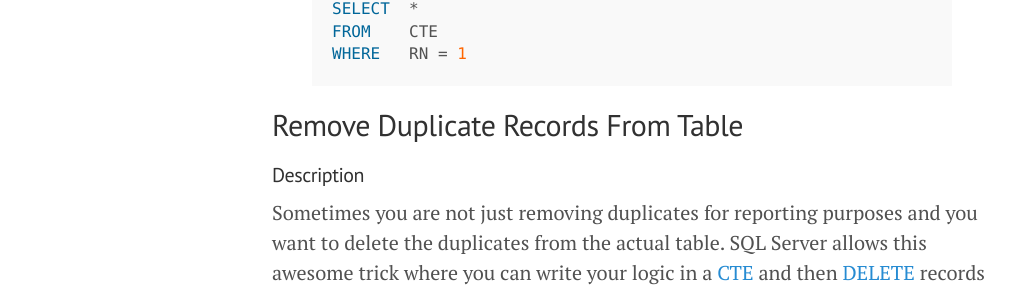
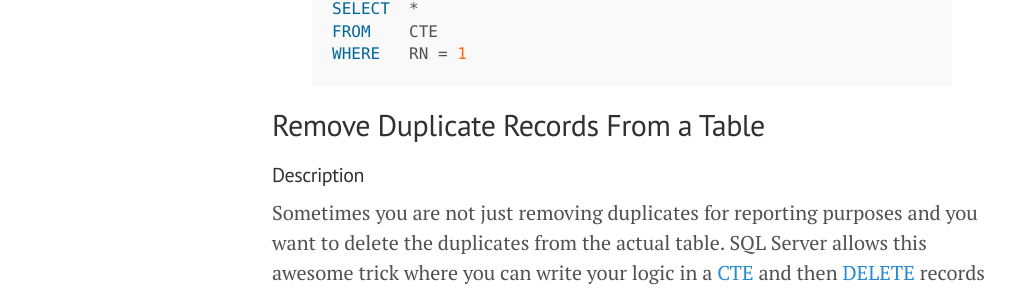
Before and after one commit to JVoogt/JVoogt.github.io, a Jekyll site: the page built from _posts/2020-11-02-T-SQL-Removing-Duplicate-non-Identical-Records.md, in a window 1280 px wide. Shown: the part 1118-1411 px from the top of the page, without its empty margins (8-1031 px from the left). Built offline with Jekyll 4.4.1, drawn with Linux system fonts in a browser that asks for light colours; nearby versions of some CDN libraries; comment, search, counter and statistics services are not loaded.

Commit message:
Fixed Spelling

```diff
--- a/_posts/2020-11-02-T-SQL-Removing-Duplicate-non-Identical-Records.md
+++ b/_posts/2020-11-02-T-SQL-Removing-Duplicate-non-Identical-Records.md
@@ -33,7 +33,7 @@ WHERE   RN = 1
 {% endhighlight %}
 
 
-## Remove Duplicate Records From Table
+## Remove Duplicate Records From a Table
 
 #### Description
 
```
